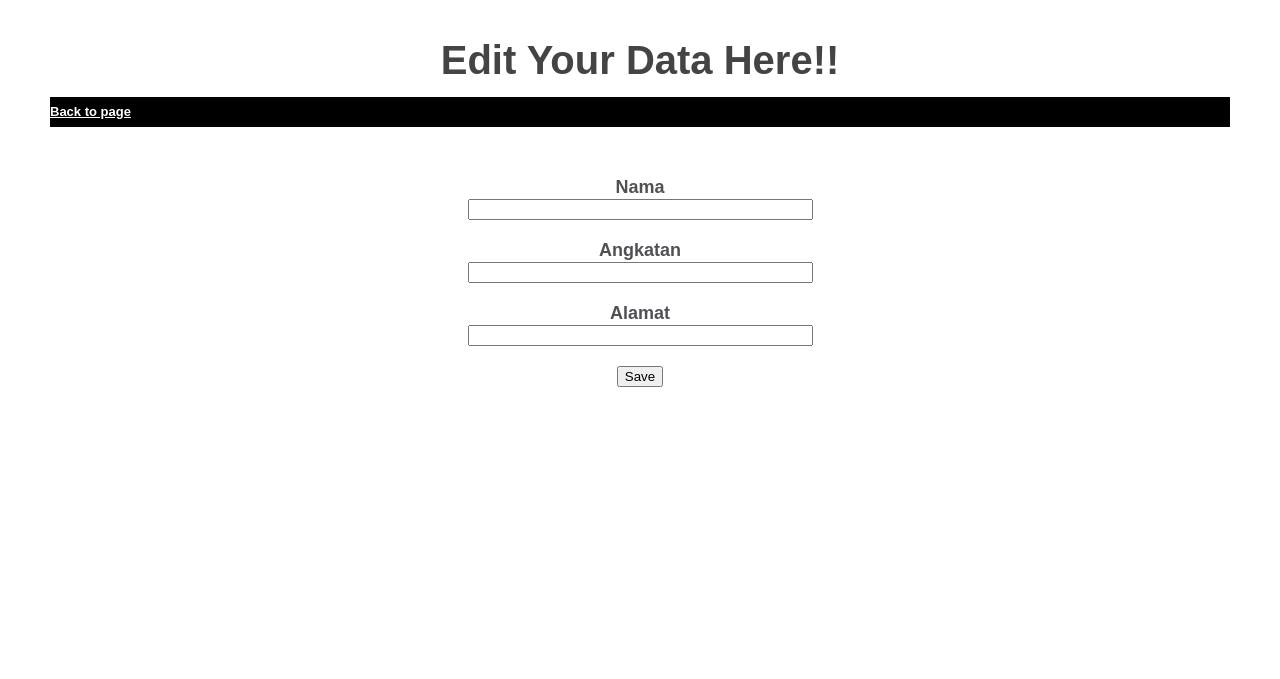
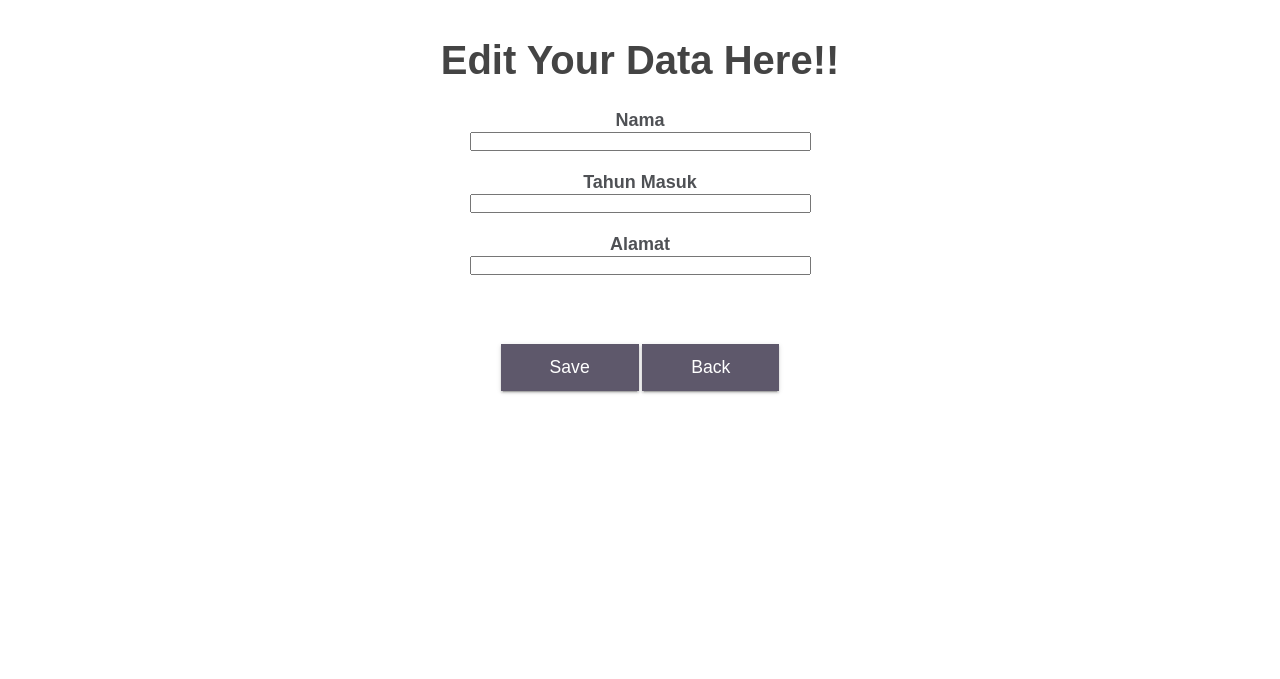
Before and after one commit to salsakhairinaa/ProjekRPLIndv, a CodeIgniter app: the page made by application/views/form-edit.php in a window 1280 px wide. Shown: the top 679 px of the page. Run offline with CodeIgniter, Linux system fonts and the light colour scheme; data that the repository does not hold is empty.

Commit message:
Update form-edit.php

```diff
--- a/application/views/form-edit.php
+++ b/application/views/form-edit.php
@@ -67,12 +67,102 @@
 	#container{
 		border: #D0D0D0;
 	}
+	@import url(http://fonts.googleapis.com/css?family=Roboto);
+/*--------------------------------Button starts--------------------------------*/
+.button-container {
+  text-align: center;
+}
+.button {
+  position: relative;
+  background: currentColor;
+  border: 1px solid currentColor;
+  font-size: 1.1rem;
+  color:#5e586b;
+  margin: 3rem 0;
+  padding: 0.75rem 3rem;
+  cursor: pointer;
+  -webkit-transition: background-color 0.28s ease, color 0.28s ease, box-shadow 0.28s ease;
+  transition: background-color 0.28s ease, color 0.28s ease, box-shadow 0.28s ease;
+  overflow: hidden;
+  box-shadow: 0 2px 2px 0 rgba(0, 0, 0, 0.14), 0 3px 1px -2px rgba(0, 0, 0, 0.2), 0 1px 5px 0 rgba(0, 0, 0, 0.12);
+}
+.button span {
+  color: #fff;
+  position: relative;
+  z-index: 1;
+}
+.button::before {
+  content: '';
+  position: absolute;
+  background: #071017;
+  border: 50vh solid #1d4567;
+  width: 30vh;
+  height: 30vh;
+  border-radius: 50%;
+  display: block;
+  top: 50%;
+  left: 50%;
+  z-index: 0;
+  opacity: 1;
+  -webkit-transform: translate(-50%, -50%) scale(0);
+          transform: translate(-50%, -50%) scale(0);
+}
+.button:hover {
+  color: #D81900;
+  box-shadow: 0 6px 10px 0 rgba(0, 0, 0, 0.14), 0 1px 18px 0 rgba(0, 0, 0, 0.12), 0 3px 5px -1px rgba(0, 0, 0, 0.2);
+}
+.button:active::before, .button:focus::before {
+  -webkit-transition: opacity 0.28s ease 0.364s, -webkit-transform 1.12s ease;
+  transition: opacity 0.28s ease 0.364s, -webkit-transform 1.12s ease;
+  transition: transform 1.12s ease, opacity 0.28s ease 0.364s;
+  transition: transform 1.12s ease, opacity 0.28s ease 0.364s, -webkit-transform 1.12s ease;
+  -webkit-transform: translate(-50%, -50%) scale(1);
+          transform: translate(-50%, -50%) scale(1);
+  opacity: 0;
+}
+.button:focus {
+  outline: none;
+}
+/*--------------------------------Button ends--------------------------------*/
+	* {margin:0; padding:0;}
+
+ nav {
+ margin:auto;
+ text-align: center;
+ width: 100%;
+ font-family: arial;
+ }
+ nav ul {
+ background:#000f0c;
+ padding: 0 20px;
+ list-style: none;
+ position: relative;
+ display: inline-table;
+ width: 100%;
+ }
+ nav ul li{
+ float:left;
+ }
+
+ nav ul li:hover{
+ background:#d8d0d1;
+ }
+
+ nav ul li:hover a{
+ color:#000;
+ }
+
+ nav ul li a{
+ display: block;
+ padding: 25px;
+ color: #fff;
+ text-decoration: none;
 	</style>
 </head>
 <body>
 
-	<h1><b><center>Edit Your Data Here!!</center></b></h1>
-	<a class="sundaboy" href="<?php echo site_url('welcome/index')?>"><div style="background:black"><b>Back to page  </b></div></a><br>
+	<h1><b><center>Edit Your Data Here!!</center></b></h1><br>
+
 
 
 	<?php if($dataEdit){
@@ -89,11 +179,16 @@
 	<br>
 		<font size="4"><b>Nama</b></font> <br>
 		<input type="text" name="nama" size="40" value="<?php echo $nama?>"/><br><br>
-		<font size="4"><b>Angkatan</b></font> <br>
+		<font size="4"><b>Tahun Masuk</b></font> <br>
 		<input type="text" name="angkatan" size="40" value="<?php echo $angkatan?>"/><br><br>
 		<font size="4"><b>Alamat</b></font> <br>
 		<input type="text" size="40" name="alamat" value="<?php echo $alamat?>"/><br><br>
-		<input type="submit" name="save" value="Save"/></center>
+		<div class="container">
+    <div class="button-container">
+    <button type="save" class="button"><span>Save</span></button>
+       <button class="button"  href="<?php echo site_url('welcome/index')?>"><span>Back</span></button>
+  </div>
+</div>
 		</form><br>
 	<a href="<?php echo site_url('welcome/index')?>">Back to page</a>
 
```
